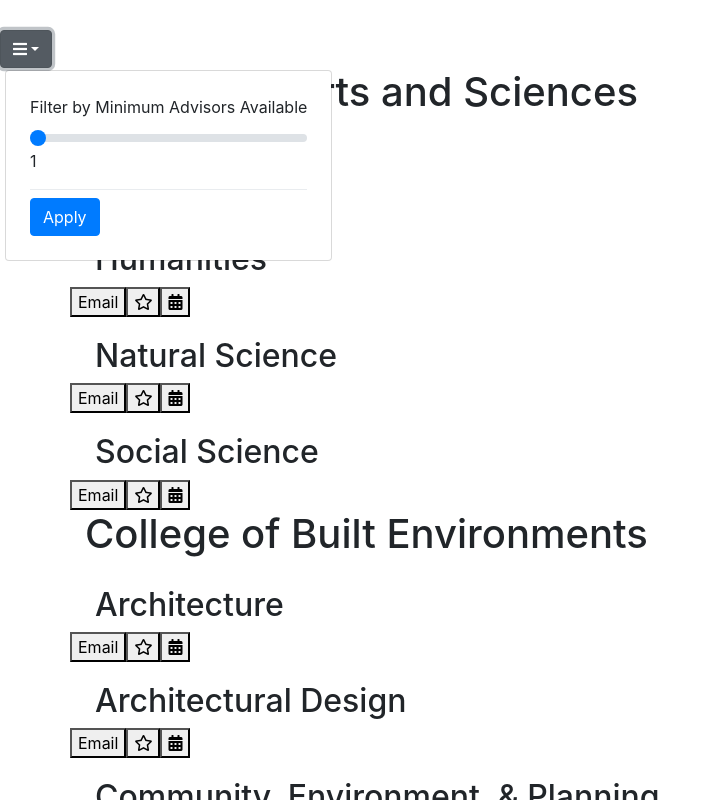
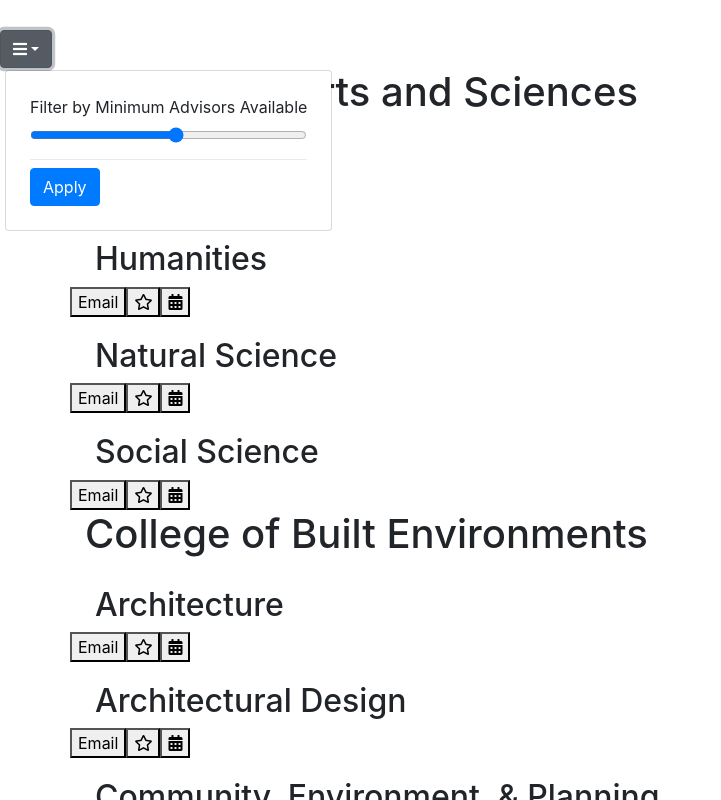
Before and after one commit to info340-au20/project-2-coei26, a React (Create React App) app: page / in a window 1280 px wide. Both pictures are taken after a click on the button 26 px from the left and 49 px from the top of the page. Shown: the whole page, without its empty margins (0-721 px from the left). Built offline with nearby package versions, Linux system fonts and the light colour scheme.

Commit message:
Made prop logic

```diff
--- a/package.json
+++ b/package.json
@@ -7,7 +7,9 @@
     "@testing-library/react": "^11.2.2",
     "@testing-library/user-event": "^12.3.0",
     "react": "^17.0.1",
+    "react-bootstrap-range-slider": "^2.0.2",
     "react-dom": "^17.0.1",
+    "react-input-range": "^1.3.0",
     "react-router-dom": "^5.2.0",
     "react-scripts": "4.0.1",
     "reactstrap": "^8.7.1",
--- a/src/App.js
+++ b/src/App.js
@@ -1,7 +1,7 @@
 import React, {useState} from 'react';
 import NavBar from './navigation/NavBar.js'
 import { BrowserRouter as Router, Route, Link} from 'react-router-dom'
-import { Navbar, Dropdown, DropdownToggle, DropdownMenu, DropdownItem}  from 'reactstrap';
+import { Navbar, Dropdown, DropdownToggle, DropdownMenu, DropdownItem, Form, FormGroup, Label, Input}  from 'reactstrap';
 
 // function App() {
 //     return (
@@ -40,10 +40,12 @@ function App(props) {
         mappingFunction(departments[i]);
     }
 
+    const availability = 0;
+    console.log(availability);
     return (
         <div>
             <Navbar />
-            <FavDropDown />
+            <FavDropDown avail={availability}/>
             <div className="container">
                 <div className="standard-page">
                     <AllColleges map={mappingData}/>
@@ -78,7 +80,7 @@ function AllTiles(props) {
     let list = props.list;
 
     let mapAllTiles = list.map((deptInfo) => {
-        return (
+        let tileRender = (
             <div class="tile">
                 <h2>{deptInfo.name}</h2>
                 <div class="other-side">
@@ -88,6 +90,7 @@ function AllTiles(props) {
                 </div>
             </div>
         )
+        return tileRender;
     })
 
     return (
@@ -97,16 +100,22 @@ function AllTiles(props) {
     )
 }
 
-function FavDropDown() {
+function FavDropDown(props) {
     return (<div className="favAndDropdown">
-                <GetDropdown />
+                <GetDropdown avail={props.avail}/>
             </div>);
 }
 
-function GetDropdown() {
+function GetDropdown(props) {
     const [dropdownOpen, setDropdownOpen] = useState(false);
 
     const toggle = () => setDropdownOpen(prevState => !prevState);
+
+    const [currVal, setVal] = useState(props.avail);
+
+    const show = (event) => {
+        setVal(event.target.value);
+    }
 
     return (
       <Dropdown direction="down" isOpen={dropdownOpen} toggle={toggle}>
@@ -115,11 +124,10 @@ function GetDropdown() {
         </DropdownToggle>
         <DropdownMenu>
             <form className="px-4 py-3">
-                <div className="form-group">
-                    <label for="formControlRange">Filter by Minimum Advisors Available</label>
-                    <input type="range" className="form-control-range custom-range" min="1" max="20" value="1" id="formControlRange" oninput="num.value=formControlRange.value"/>
-                    <output name="num" id="num" for="formControlRange">1</output>
-                </div>
+                <FormGroup>
+                    <Label for="formControlRange">Filter by Minimum Advisors Available</Label>
+                    <Input type="range" name="range" id="formControlRange" min="1" max="20"  onInput={show}/>
+                </FormGroup>
                 <div className="dropdown-divider"></div>
                 <div className="submit">
                     <button type="button" className="apply btn btn-primary">Apply</button>
@@ -131,6 +139,11 @@ function GetDropdown() {
 }
 
 /*<div class="dropdown">
+<div className="form-group">
+                    <label for="formControlRange">Filter by Minimum Advisors Available</label>
+                    <input type="range" className="form-control-range custom-range" min="1" max="20" value="1" id="formControlRange" oninput="num.value=formControlRange.value"/>
+                    <output name="num" id="num" for="formControlRange">1</output>
+                </div>
                     <button class="btn btn-secondary dropdown-toggle" id="dropdown" type="button" data-toggle="dropdown" aria-haspopup="true" aria-expanded="false">
                         <i class="fas fa-bars"></i>
                     </button>
```
Also changed, not shown: 2 other files (tests, documents, lock files or other folders).
